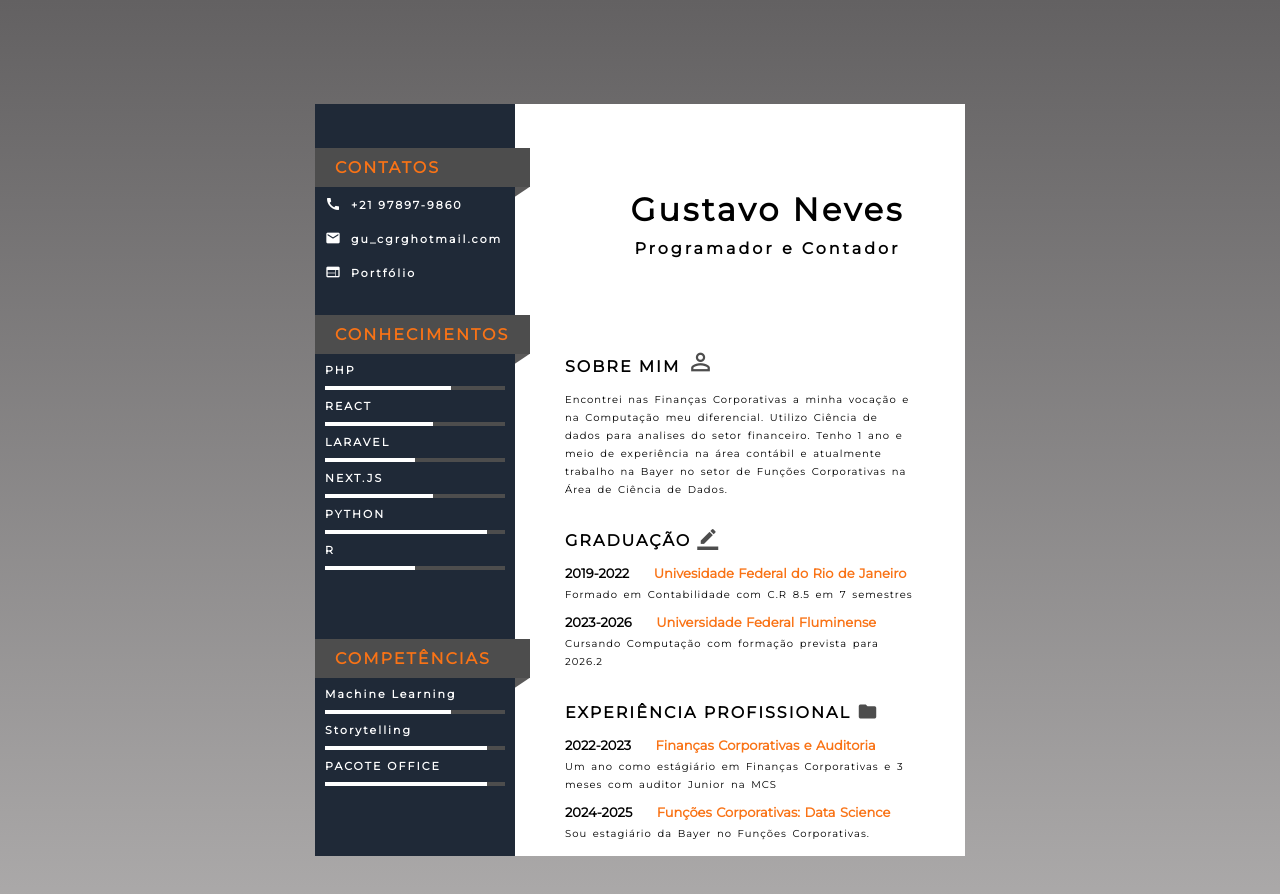
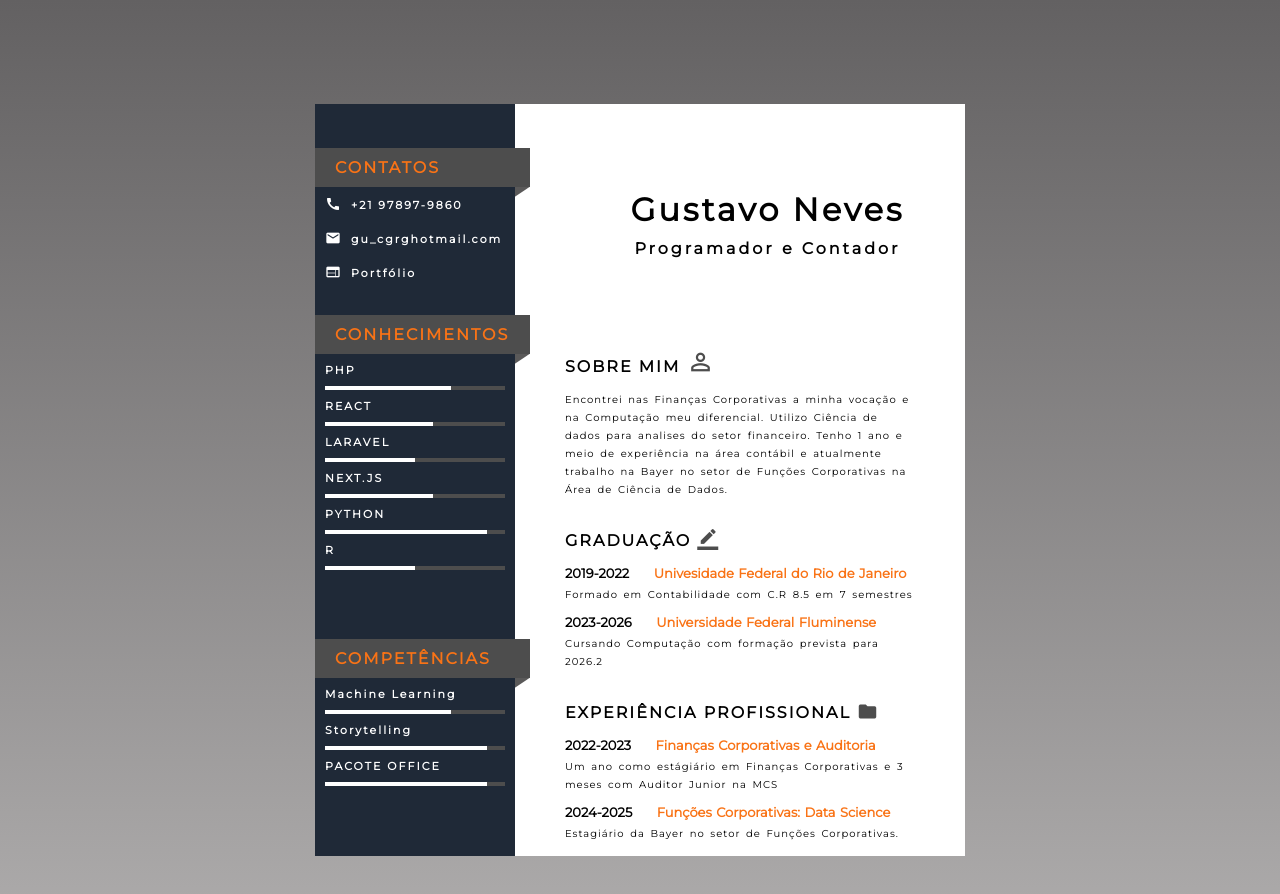
Before and after one commit to Sevengusta/Curriculum-Vitae, a plain HTML site: page index.html in a window 1280 px wide. Drawn offline with Linux system fonts and the light colour scheme.

```diff
--- a/index.html
+++ b/index.html
@@ -135,12 +135,12 @@
 			<h2>EXPERIÊNCIA PROFISSIONAL <i class="material-icons icons3" >folder</i></h2>
 			<p class="p3">2022-2023 <span>Finanças Corporativas e Auditoria</span></p>
 			<p class="p2">
-				Um ano como estágiário em Finanças Corporativas e 3 meses com auditor Junior na MCS
+				Um ano como estágiário em Finanças Corporativas e 3 meses com Auditor Junior na MCS
 			</p>
 
 			<p class="p3">2024-2025 <span>Funções Corporativas: Data Science </span></p>
 			<p class="p2">
-				Sou estagiário da Bayer no Funções Corporativas.
+				Estagiário da Bayer no setor de Funções Corporativas.
 			</p>
 
 
```
